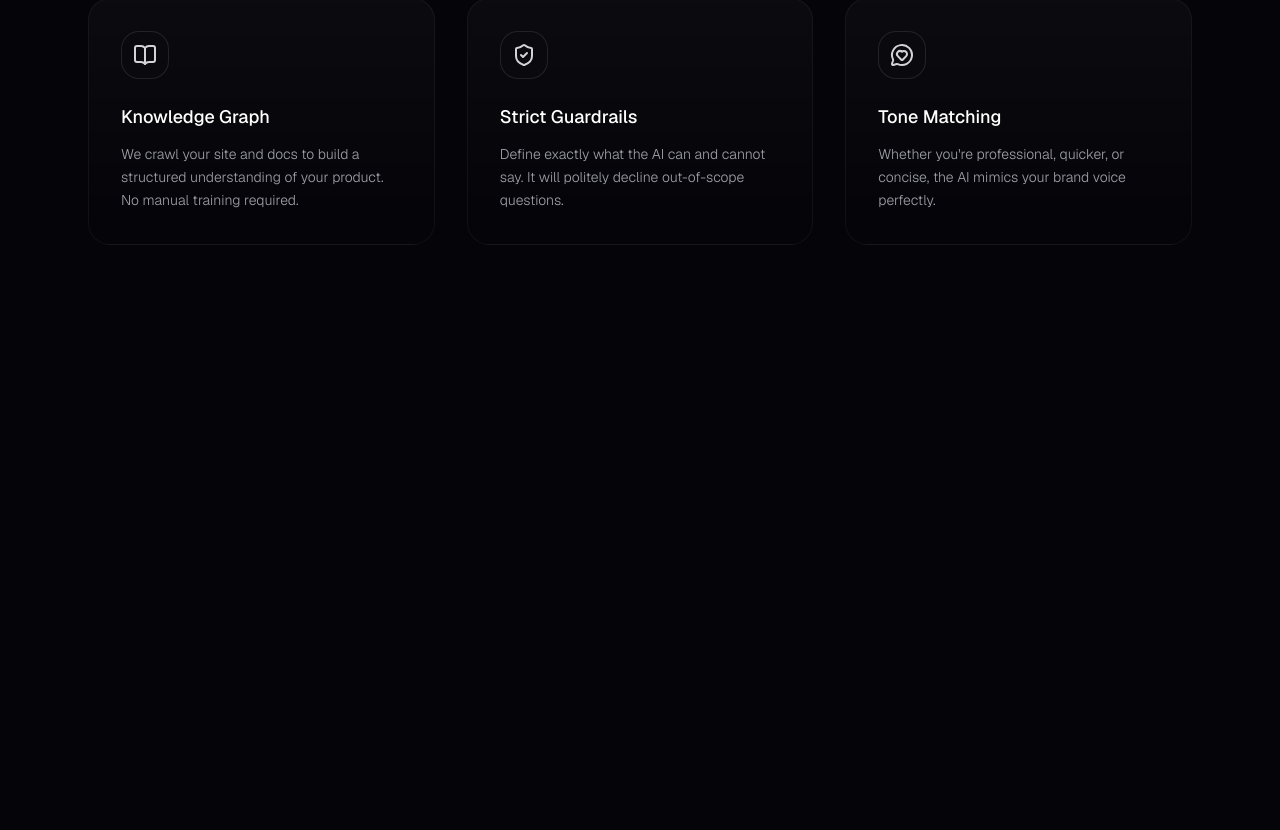
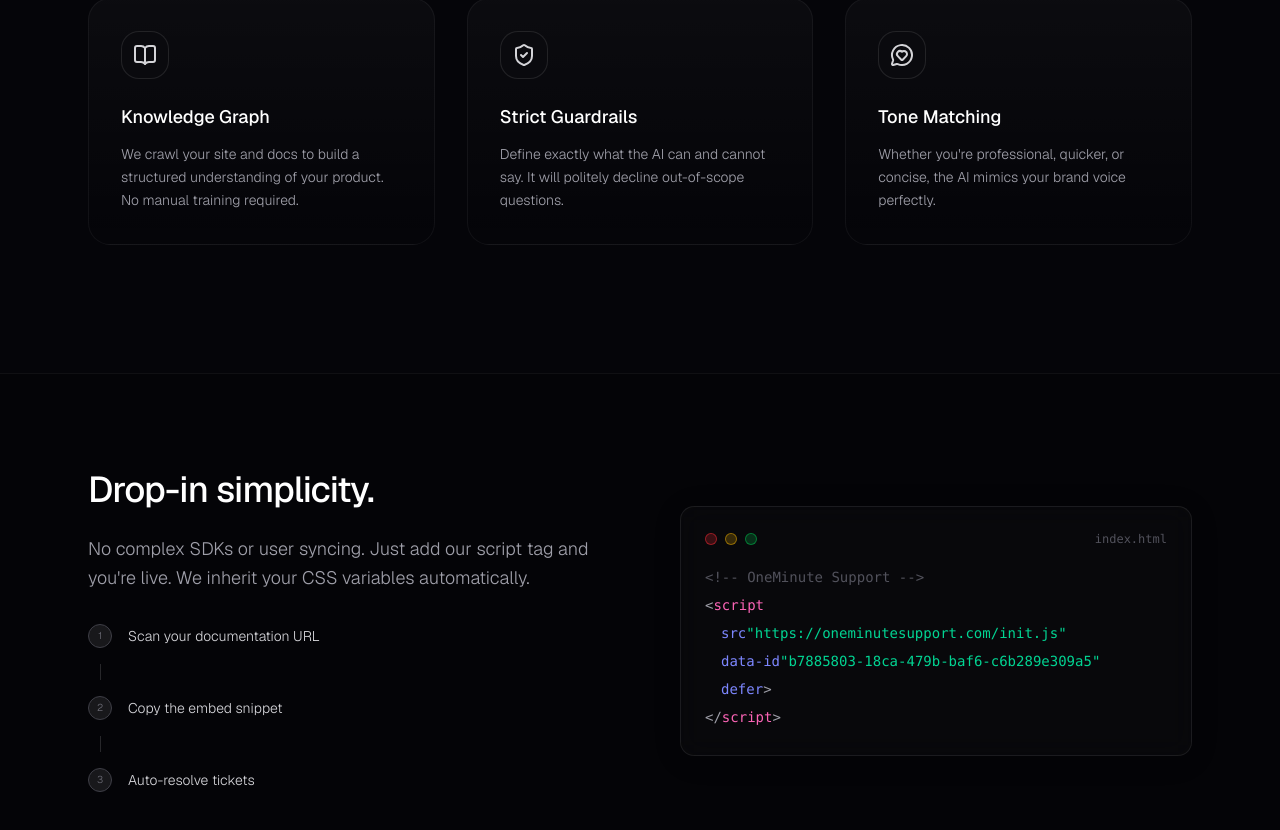
Before and after one commit to malav-adeshara/oneminute-support, a Next.js app: page / in a window 1280 px wide. Shown: the part 1926-2756 px from the top of the page. Before the commit the page ends 2299 px from the top, so only its background shows below. Built offline with nearby package versions, Linux system fonts and the light colour scheme.

Commit message:
Landing page "Integration" section completed

```diff
--- a/app/page.tsx
+++ b/app/page.tsx
@@ -1,5 +1,6 @@
 import Features from '@/components/landing/features';
 import Hero from '@/components/landing/hero';
+import Integration from '@/components/landing/integration';
 import Navbar from '@/components/landing/nav';
 import SocialProof from '@/components/landing/social';
 import React from 'react';
@@ -11,6 +12,7 @@
       <Hero />
       <SocialProof />
       <Features />
+      <Integration />
     </main>
   );
 }
--- /dev/null
+++ b/components/landing/integration/index.tsx
@@ -0,0 +1,86 @@
+import React from 'react';
+
+const Integration = () => {
+    return (
+        <section
+            id="how-it-works"
+            className="py-24 border-t border-white/5 bg-black/20"
+        >
+            <div className="max-w-6xl mx-auto px-6 flex flex-col md:flex-row items-center gap-16">
+                <div className='flex-1'>
+                    <h2 className='tex-3xl md:text-4xl font-medium text-white tracking-tight mb-6'>
+                        Drop-in simplicity.
+                    </h2>
+
+                    <p className="text-lg text-zinc-400 font-light mb-8 leading-relaxed">
+                        No complex SDKs or user syncing. Just add our script tag and you&apos;re live. We inherit your CSS variables automatically.
+                    </p>
+
+                    <div className='flex flex-col gap-4'>
+                        <div className="flex items-center gap-4 text-sm text-zinc-300 font-light">
+                            <div className='w-6 h-6 rounded-full bg-zinc-900 border border-zinc-700 flex items-center justify-center text-[10px] text-zinc-500'>1</div>
+                            Scan your documentation URL
+                        </div>
+
+                        <div className="w-px h-4 bg-zinc-800 ml-3"></div>
+
+                        <div className="flex items-center gap-4 text-sm text-zinc-300 font-light">
+                            <div className='w-6 h-6 rounded-full bg-zinc-900 border border-zinc-700 flex items-center justify-center text-[10px] text-zinc-500'>2</div>
+                            Copy the embed snippet
+                        </div>
+
+                        <div className="w-px h-4 bg-zinc-800 ml-3"></div>
+
+                        <div className="flex items-center gap-4 text-sm text-zinc-300 font-light">
+                            <div className='w-6 h-6 rounded-full bg-zinc-900 border border-zinc-700 flex items-center justify-center text-[10px] text-zinc-500'>3</div>
+                            Auto-resolve tickets
+                        </div>
+                    </div>
+                </div>
+
+                <div className="flex-1 w-full max-w-lg">
+                    <div className="glass-card rounded-xl p-6 relative">
+                        <div className="flex items-center justify-between mb-4">
+                            <div className="flex gap-2">
+                                <div className="w-3 h-3 rounded-full bg-red-500/20 border border-red-500/50"></div>
+                                <div className="w-3 h-3 rounded-full bg-yellow-500/20 border border-yellow-500/50"></div>
+                                <div className="w-3 h-3 rounded-full bg-green-500/20 border border-green-500/50"></div>
+                            </div>
+                            <span className="text-xs text-zinc-600 font-mono">
+                                index.html
+                            </span>
+                        </div>
+
+                        <div className="font-mono text-xs md:text-sm leading-7 text-zinc-400">
+                            <div className="text-zinc-600">
+                                &lt;!-- OneMinute Support --&gt;
+                            </div>
+                            <div>
+                                &lt;<span className="text-pink-400">script</span>
+                            </div>
+                            <div className="pl-4">
+                                <span className="text-indigo-400">src</span>
+                                <span className="text-emerald-400">
+                                    &quot;https://oneminutesupport.com/init.js&quot;
+                                </span>
+                            </div>
+                            <div className="pl-4">
+                                <span className="text-indigo-400">data-id</span>
+                                <span className="text-emerald-400">
+                                    &quot;b7885803-18ca-479b-baf6-c6b289e309a5&quot;
+                                </span>
+                                <br />
+                                <span className="text-indigo-400">defer</span>&gt;
+                            </div>
+                            <div>
+                                &lt;/<span className="text-pink-400">script</span>&gt;
+                            </div>
+                        </div>
+                    </div>
+                </div>
+            </div>
+        </section>
+    )
+}
+
+export default Integration;
```
